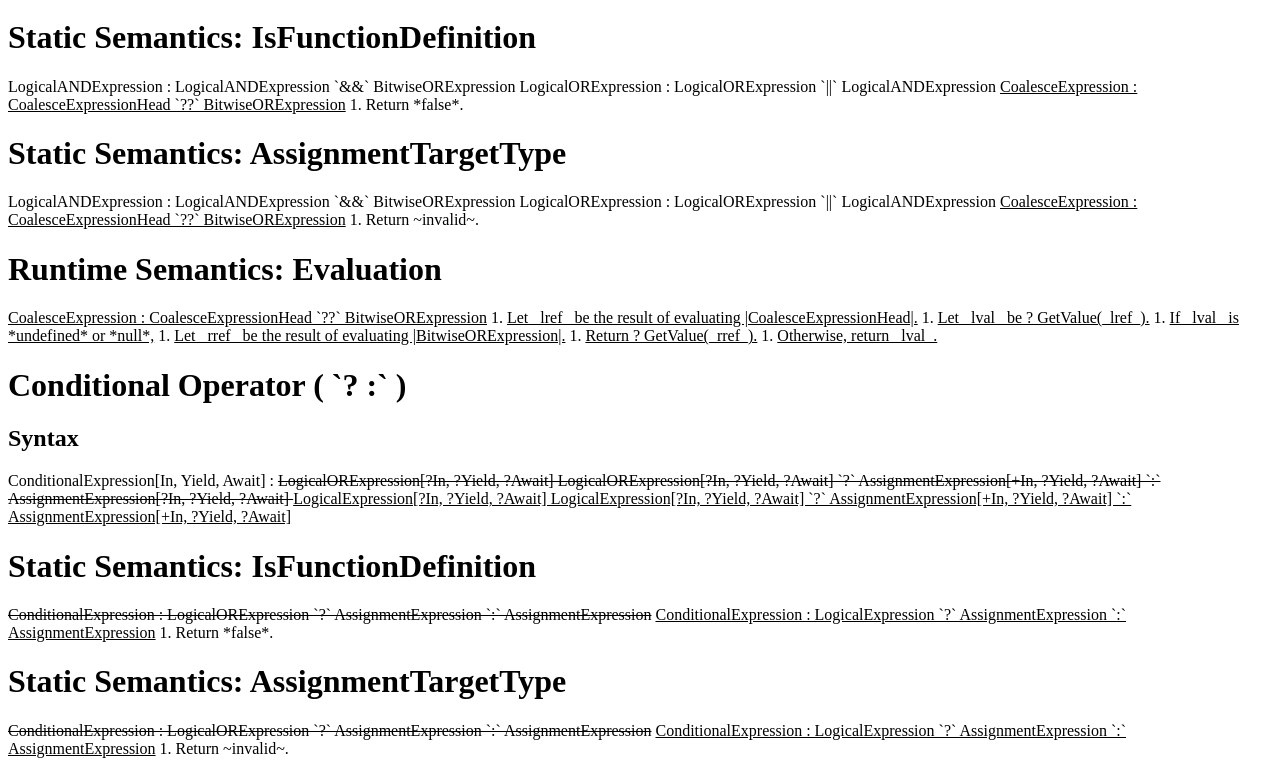
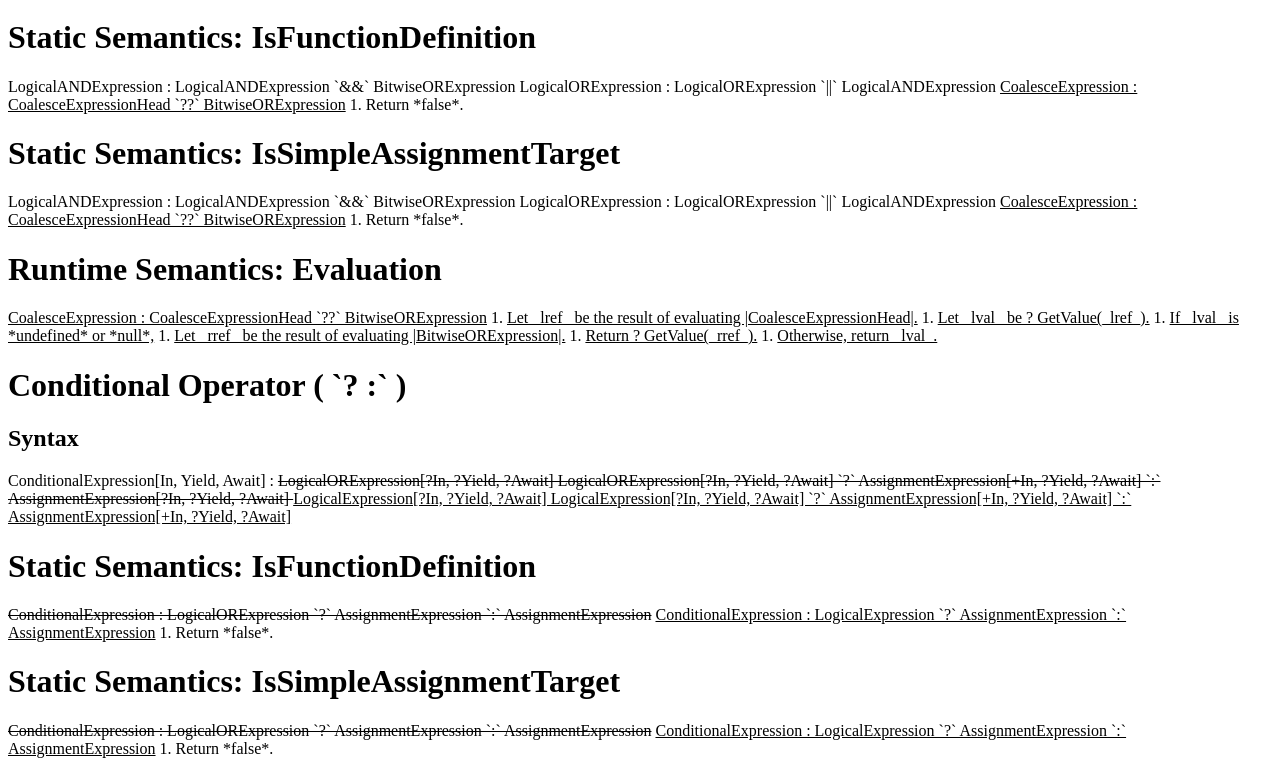
Before and after one commit to tc39/proposal-nullish-coalescing, a website: page spec.html in a window 1280 px wide. Shown: the part 443-1219 px from the top of the page. Drawn offline with Linux system fonts and the light colour scheme.

Commit message:
Switch AssignmentTargetType back to IsSimpleAssignmentTarget.

```diff
--- a/spec.html
+++ b/spec.html
@@ -52,9 +52,9 @@ contributors: Daniel Ehrenberg, Daniel Rosenwasser
     </emu-alg>
   </emu-clause>
 
-  <emu-clause oldids="sec-binary-logical-operators-static-semantics-isvalidsimpleassignmenttarget" id="sec-binary-logical-operators-static-semantics-assignmenttargettype">
-    <h1>Static Semantics: AssignmentTargetType</h1>
-    <emu-see-also-para op="AssignmentTargetType"></emu-see-also-para>
+  <emu-clause oldids="sec-binary-logical-operators-static-semantics-isvalidsimpleassignmenttarget,sec-semantics-static-semantics-assignmenttargettype" id="sec-binary-logical-operators-static-semantics-issimpleassignmenttarget">
+    <h1>Static Semantics: IsSimpleAssignmentTarget</h1>
+    <emu-see-also-para op="IsSimpleAssignmentTarget"></emu-see-also-para>
     <emu-grammar>
       LogicalANDExpression : LogicalANDExpression `&amp;&amp;` BitwiseORExpression
 
@@ -63,7 +63,7 @@ contributors: Daniel Ehrenberg, Daniel Rosenwasser
       <ins>CoalesceExpression : CoalesceExpressionHead `??` BitwiseORExpression</ins>
     </emu-grammar>
     <emu-alg>
-      1. Return ~invalid~.
+      1. Return *false*.
     </emu-alg>
   </emu-clause>
 
@@ -109,15 +109,15 @@ contributors: Daniel Ehrenberg, Daniel Rosenwasser
     </emu-alg>
   </emu-clause>
 
-  <emu-clause oldids="sec-conditional-operator-static-semantics-isvalidsimpleassignmenttarget" id="sec-conditional-operator-static-semantics-assignmenttargettype">
-    <h1>Static Semantics: AssignmentTargetType</h1>
-    <emu-see-also-para op="AssignmentTargetType"></emu-see-also-para>
+  <emu-clause oldids="sec-conditional-operator-static-semantics-isvalidsimpleassignmenttarget,sec-semantics-static-semantics-assignmenttargettype" id="sec-conditional-operator-static-semantics-issimpleassignmenttarget">
+    <h1>Static Semantics: IsSimpleAssignmentTarget</h1>
+    <emu-see-also-para op="IsSimpleAssignmentTarget"></emu-see-also-para>
     <emu-grammar>
       <del>ConditionalExpression : LogicalORExpression `?` AssignmentExpression `:` AssignmentExpression</del>
       <ins>ConditionalExpression : LogicalExpression `?` AssignmentExpression `:` AssignmentExpression</ins>
     </emu-grammar>
     <emu-alg>
-      1. Return ~invalid~.
+      1. Return *false*.
     </emu-alg>
   </emu-clause>
 
```
